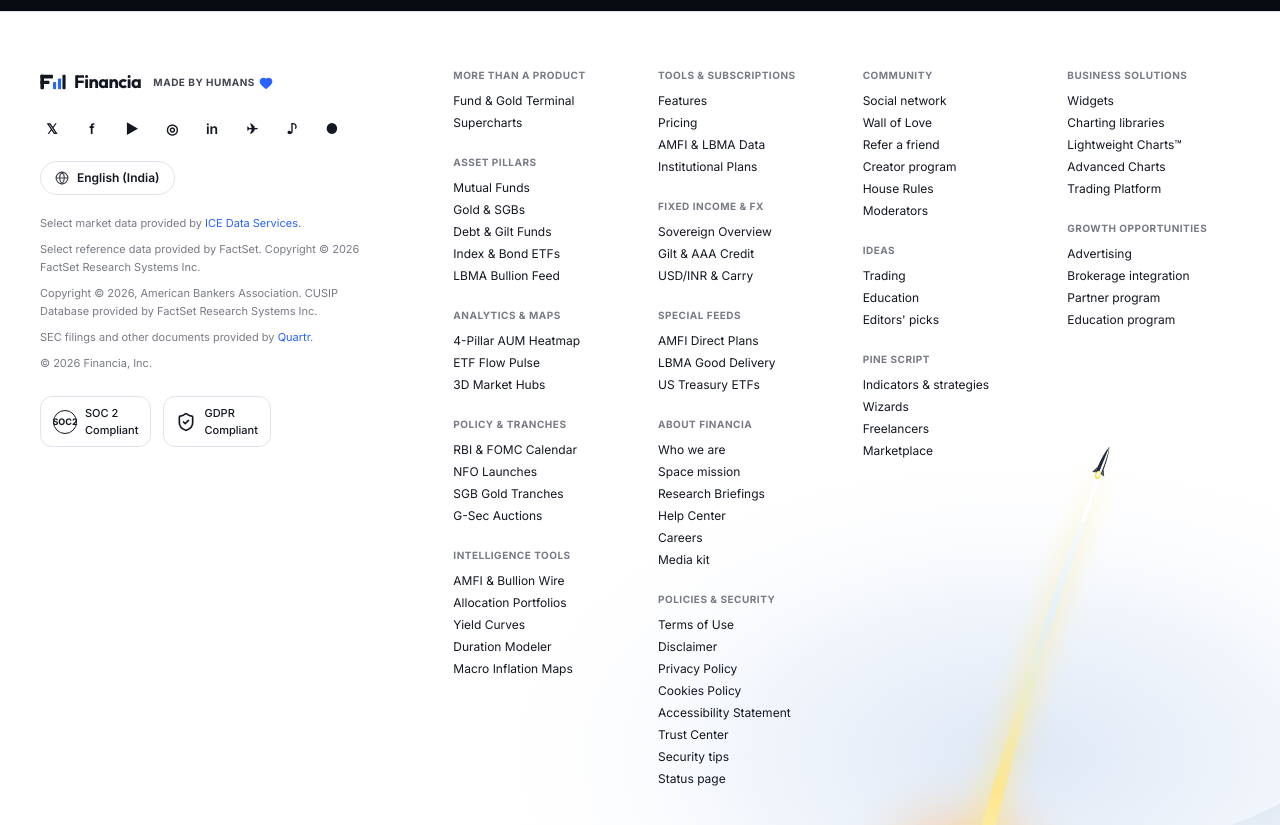
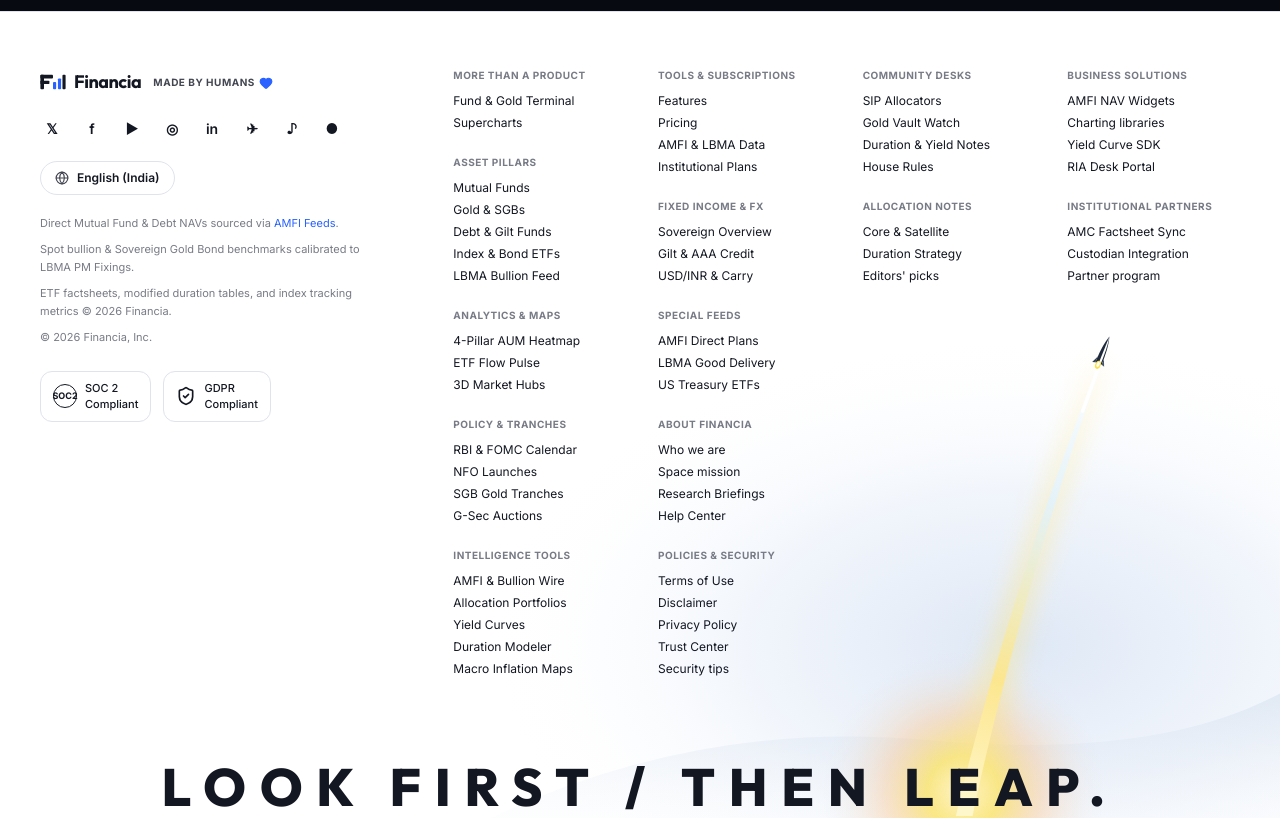
Before and after one commit to bruce12-glitch/Financia, a React (Vite) app: page / in a window 1280 px wide. Shown: the part 4680-5505 px from the top of the page. Built offline with nearby package versions, Linux system fonts and the light colour scheme; no server answers.

Commit message:
style(landing): clean up footer links and Financia attribution

```diff
--- a/landing/RocketFooterSection.tsx
+++ b/landing/RocketFooterSection.tsx
@@ -92,8 +92,6 @@ const FOOTER_COLUMNS = [
           { label: 'Space mission', target: 'rocket-footer' },
           { label: 'Research Briefings', target: 'forex-section' },
           { label: 'Help Center', target: 'economy-section' },
-          { label: 'Careers', target: 'rocket-footer' },
-          { label: 'Media kit', target: 'rocket-footer' },
         ],
       },
       {
@@ -102,11 +100,8 @@ const FOOTER_COLUMNS = [
           { label: 'Terms of Use', target: 'rocket-footer' },
           { label: 'Disclaimer', target: 'rocket-footer' },
           { label: 'Privacy Policy', target: 'rocket-footer' },
-          { label: 'Cookies Policy', target: 'rocket-footer' },
-          { label: 'Accessibility Statement', target: 'rocket-footer' },
           { label: 'Trust Center', target: 'rocket-footer' },
           { label: 'Security tips', target: 'rocket-footer' },
-          { label: 'Status page', target: 'rocket-footer' },
         ],
       },
     ],
@@ -114,31 +109,20 @@ const FOOTER_COLUMNS = [
   {
     groups: [
       {
-        heading: 'COMMUNITY',
+        heading: 'COMMUNITY DESKS',
         links: [
-          { label: 'Social network', target: 'market-summary' },
-          { label: 'Wall of Love', target: 'market-summary' },
-          { label: 'Refer a friend', target: 'market-summary' },
-          { label: 'Creator program', target: 'market-summary' },
+          { label: 'SIP Allocators', target: 'market-summary' },
+          { label: 'Gold Vault Watch', target: 'market-summary' },
+          { label: 'Duration & Yield Notes', target: 'market-summary' },
           { label: 'House Rules', target: 'market-summary' },
-          { label: 'Moderators', target: 'market-summary' },
         ],
       },
       {
-        heading: 'IDEAS',
+        heading: 'ALLOCATION NOTES',
         links: [
-          { label: 'Trading', target: 'market-summary' },
-          { label: 'Education', target: 'market-summary' },
+          { label: 'Core & Satellite', target: 'market-summary' },
+          { label: 'Duration Strategy', target: 'market-summary' },
           { label: "Editors' picks", target: 'market-summary' },
-        ],
-      },
-      {
-        heading: 'PINE SCRIPT',
-        links: [
-          { label: 'Indicators & strategies', target: 'market-summary' },
-          { label: 'Wizards', target: 'market-summary' },
-          { label: 'Freelancers', target: 'market-summary' },
-          { label: 'Marketplace', target: 'market-summary' },
         ],
       },
     ],
@@ -148,20 +132,18 @@ const FOOTER_COLUMNS = [
       {
         heading: 'BUSINESS SOLUTIONS',
         links: [
-          { label: 'Widgets', target: 'supercharts-section' },
+          { label: 'AMFI NAV Widgets', target: 'supercharts-section' },
           { label: 'Charting libraries', target: 'supercharts-section' },
-          { label: 'Lightweight Charts™', target: 'supercharts-section' },
-          { label: 'Advanced Charts', target: 'supercharts-section' },
-          { label: 'Trading Platform', target: 'supercharts-section' },
+          { label: 'Yield Curve SDK', target: 'supercharts-section' },
+          { label: 'RIA Desk Portal', target: 'live-terminal' },
         ],
       },
       {
-        heading: 'GROWTH OPPORTUNITIES',
+        heading: 'INSTITUTIONAL PARTNERS',
         links: [
-          { label: 'Advertising', target: 'rocket-footer' },
-          { label: 'Brokerage integration', target: 'economy-section' },
+          { label: 'AMC Factsheet Sync', target: 'rocket-footer' },
+          { label: 'Custodian Integration', target: 'economy-section' },
           { label: 'Partner program', target: 'rocket-footer' },
-          { label: 'Education program', target: 'rocket-footer' },
         ],
       },
     ],
@@ -325,16 +307,13 @@ export const RocketFooterSection: React.FC<RocketFooterSectionProps> = ({
             {/* Attribution Notes */}
             <div className="space-y-2 text-[11px] leading-relaxed text-[#787B86] max-w-xs">
               <p>
-                Select market data provided by <span className="text-[#2962FF]">ICE Data Services</span>.
+                Direct Mutual Fund &amp; Debt NAVs sourced via <span className="text-[#2962FF]">AMFI Feeds</span>.
               </p>
               <p>
-                Select reference data provided by FactSet. Copyright © 2026 FactSet Research Systems Inc.
+                Spot bullion &amp; Sovereign Gold Bond benchmarks calibrated to LBMA PM Fixings.
               </p>
               <p>
-                Copyright © 2026, American Bankers Association. CUSIP Database provided by FactSet Research Systems Inc.
-              </p>
-              <p>
-                SEC filings and other documents provided by <span className="text-[#2962FF]">Quartr</span>.
+                ETF factsheets, modified duration tables, and index tracking metrics © 2026 Financia.
               </p>
               <p>© 2026 Financia, Inc.</p>
             </div>
```
